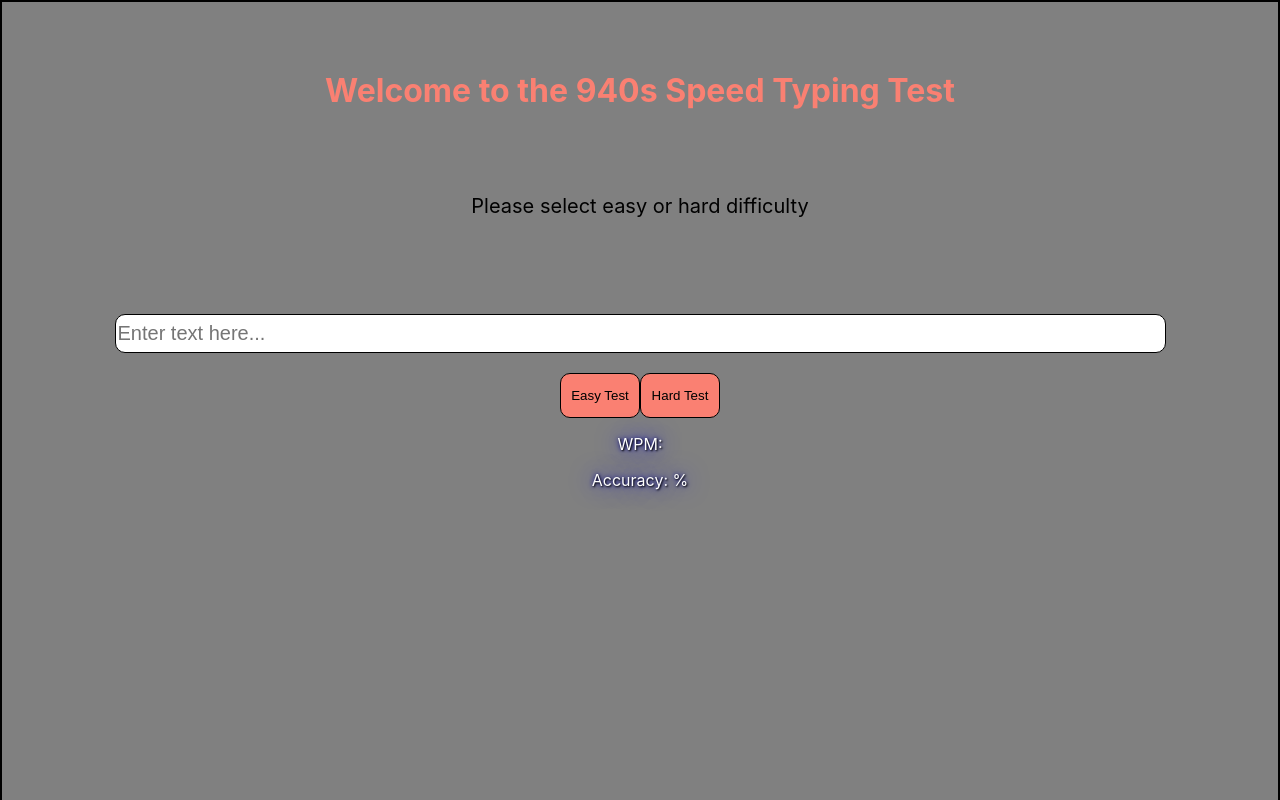
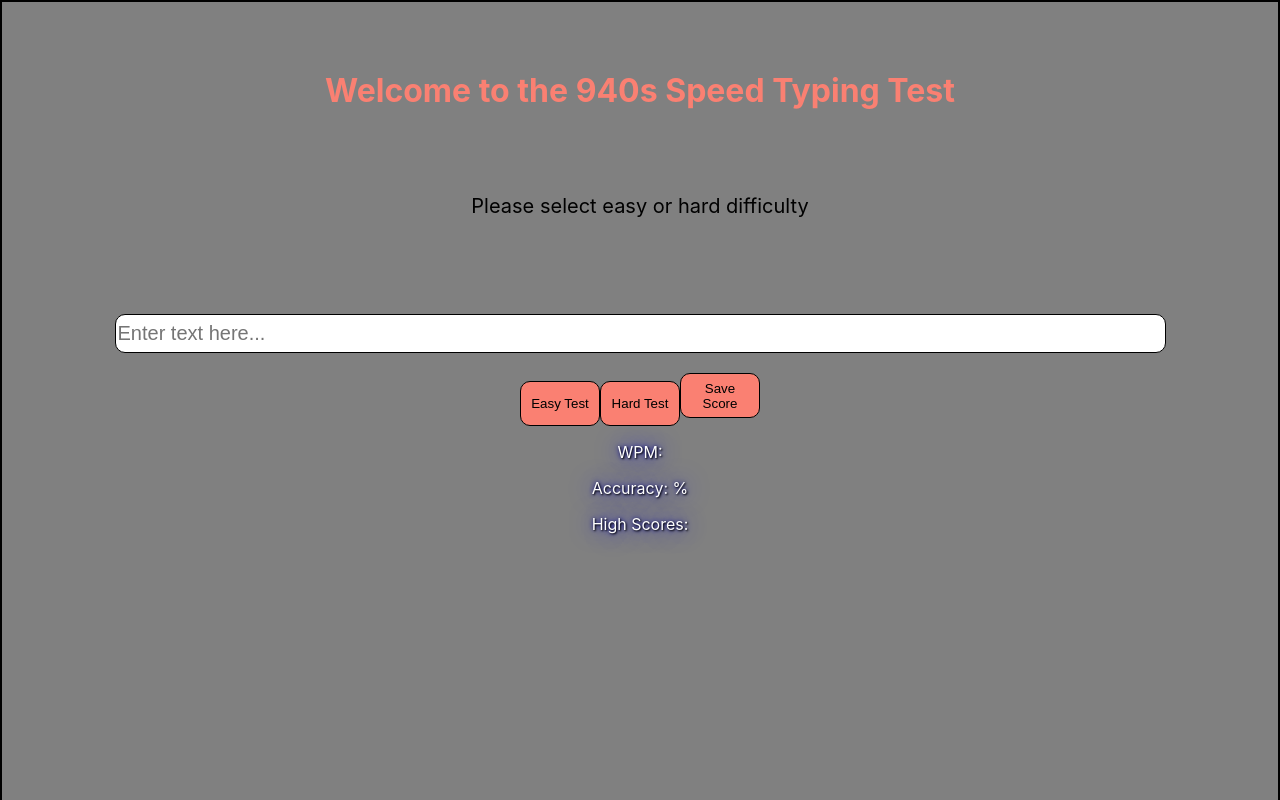
Before and after one commit to 940s/speed_typing_fe, a React (Create React App) app: page / in a window 1280 px wide. Shown: the top 800 px of the page. Built offline with nearby package versions, Linux system fonts and the light colour scheme.

Commit message:
back to working state

```diff
--- a/src/SpeedTest.js
+++ b/src/SpeedTest.js
@@ -12,7 +12,8 @@ class SpeedTest extends React.Component {
       userText: '',
       startTime:0,
       endTime:0,
-      accuracy:''
+      accuracy:'',
+      highScores: ''
     }
 
   }
@@ -86,15 +87,27 @@ class SpeedTest extends React.Component {
     console.log('getResults userText:', userText)
     try {
       const userTextResponse = await axios.post(`${process.env.REACT_APP_API}post_wpm`, JSON.stringify(userText));
+      let highScores = userTextResponse.data.hi_scores
       this.setState({
         WPM: userTextResponse.data.wpm,
         accuracy: userTextResponse.data.accuracy,
+        highScores: highScores
 
       })
       console.log(userTextResponse);
 
     } catch (error) {
       console.log('this is the post error: ', error.message)
+    }
+  }
+
+  saveScore = async () => {
+    let overall = [this.state.WPM, this.state.accuracy]
+    try {
+      let response = await axios.post(`${process.env.REACT_APP_API}post_hi_score`, JSON.stringify(overall));
+      console.log('high score: ', response.data)
+    } catch (error) {
+      console.log('this is the post high score error: ', error.message)
     }
   }
 
@@ -113,8 +126,14 @@ class SpeedTest extends React.Component {
           </form>
           <button onClick={this.getEasyText}>Easy Test</button>
           <button onClick={this.getHardText}>Hard Test</button>
+          <button onClick={this.saveScore}>Save Score</button>
           <p>WPM: {this.state.WPM}</p>
           <p>Accuracy: {this.state.accuracy}%</p>
+          <p>High Scores: </p>
+          {/* {this.state.highScores ?
+          <ol>
+          {this.state.highScores.map(score => <li>score</li>)}
+          </ol> : ''} */}
         </main>
         <footer></footer>
 
```
